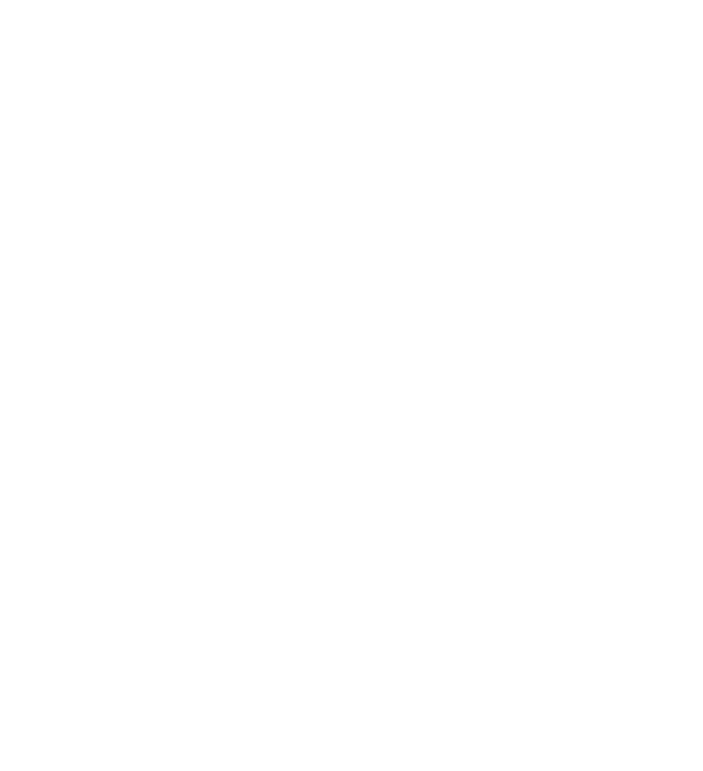
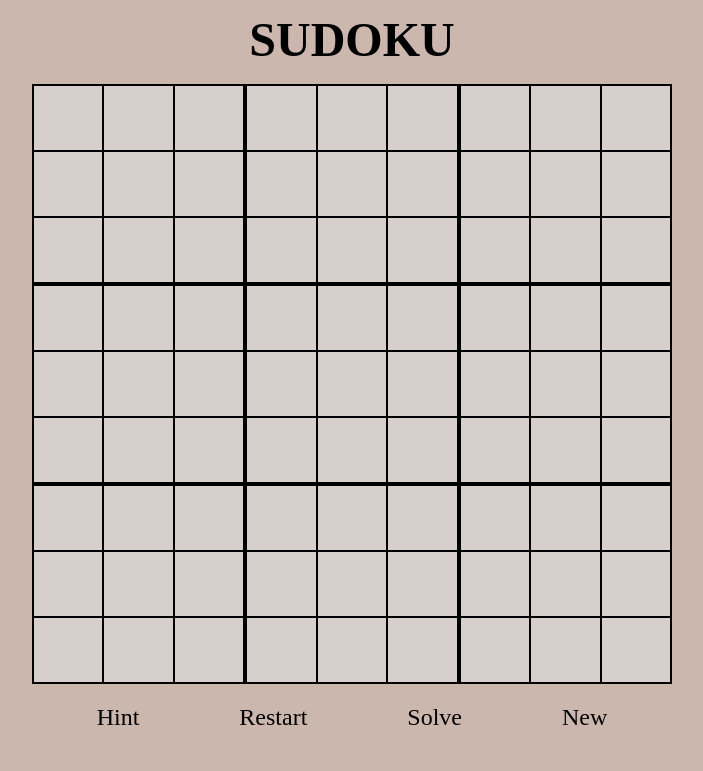
Before and after one commit to Mikadifo/Sudoku, a plain HTML site: page index.html in a window 1280 px wide. Shown: the whole page, without its empty margins (288-991 px from the left). Drawn offline with Linux system fonts and the light colour scheme.

Commit message:
Board generation

```diff
--- /dev/null
+++ b/css/styles.css
@@ -0,0 +1,67 @@
+* {
+    margin: 0;
+    padding: 0;
+}
+
+html, body {
+    height: 100%;
+    background-color: #CCB7AE;
+}
+
+#head {
+    grid-area: head;
+    text-align: center;
+    line-height: 5rem;
+    font-size: 1.5rem;
+    font-weight: bold;
+}
+
+#board { /* May is beeter use classes like board 3x3 */
+    grid-area: board;
+    background-color: #D6CFCB;
+    height: 600px;
+    display: grid;
+    grid-template-columns: repeat(3, 1fr);
+    grid-template-rows: repeat(3, 1fr);
+}
+
+#board .region {
+    border: 1px solid #000;
+    display: grid;
+    grid-template-columns: repeat(3, 1fr);
+    grid-template-rows: repeat(3, 1fr);
+}
+
+#board .region .tile {
+    border: 1px solid #000;
+}
+
+#menu {
+    grid-area: menu;
+    text-align: center;
+}
+
+#menu li {
+    list-style: none;
+    display: inline-block;
+    padding: 0 3rem;
+}
+
+#menu li a {
+    text-decoration: none;
+    color: #000;
+    font-size: 1.5rem;
+}
+
+#menu li a:hover {
+    text-decoration: underline;
+}
+
+.container {
+    display: grid;
+    gap: 20px;
+    grid-template: ".    head  .    " 4rem
+		   ".    board .    " auto
+		   ".    menu  .    " 4rem /
+		    auto 50%   auto;
+}
--- a/index.html
+++ b/index.html
@@ -2,9 +2,26 @@
 <html lang="en">
 <head>
     <meta charset="UTF-8">
-    <title></title>
+    <link rel="stylesheet" href="css/styles.css">
+    <title>SUDOKU</title>
 </head>
 <body>
+    <div class="container">
+	<div id="head">
+	    <h1>SUDOKU</h1>
+	</div>
 
+	<div id="board"></div>
+
+	<div id="menu">
+	    <ul>
+	        <li><a href="#">Hint</a></li>
+	        <li><a href="#">Restart</a></li>
+	        <li><a href="#">Solve</a></li>
+	        <li><a href="#">New</a></li>
+	    </ul>
+	</div>
+	</div>
+    <script src="/js/loader.js" type="module"></script>
 </body>
 </html>
--- /dev/null
+++ b/js/boardGenerationFunctions.js
@@ -0,0 +1,20 @@
+export const createTiles = (tiles, region) => {
+    if (tiles < 1) return
+
+    let tile = document.createElement('div')
+    tile.className = 'tile'
+    region.appendChild(tile)
+
+    createTiles(tiles - 1, region)
+}
+
+export const createBoard = (regions, board) => {
+    if (regions < 1) return
+
+    let region = document.createElement('div')
+    region.className = 'region'
+    board.appendChild(region)
+
+    createTiles(9, region)
+    createBoard(regions - 1, board)
+}
--- /dev/null
+++ b/js/loader.js
@@ -0,0 +1,6 @@
+import { createBoard } from './boardGenerationFunctions.js'
+
+window.addEventListener('load', () => {
+    const board = document.getElementById('board')
+    createBoard(9, board)
+})
```
